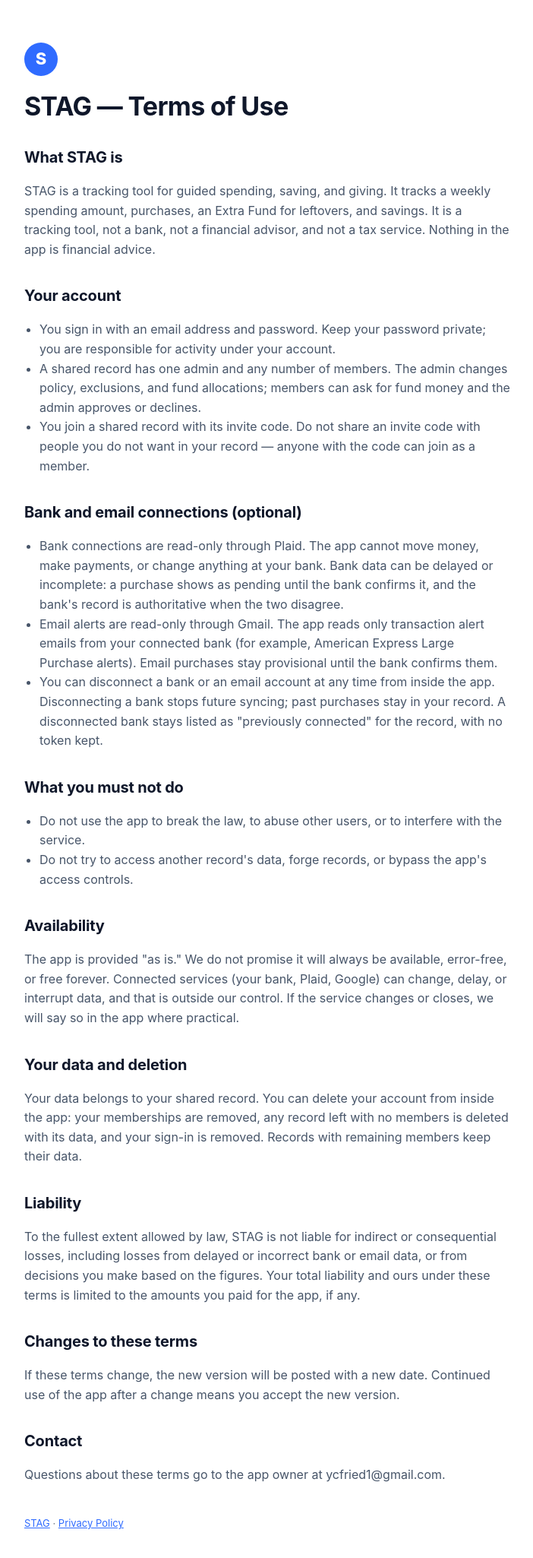
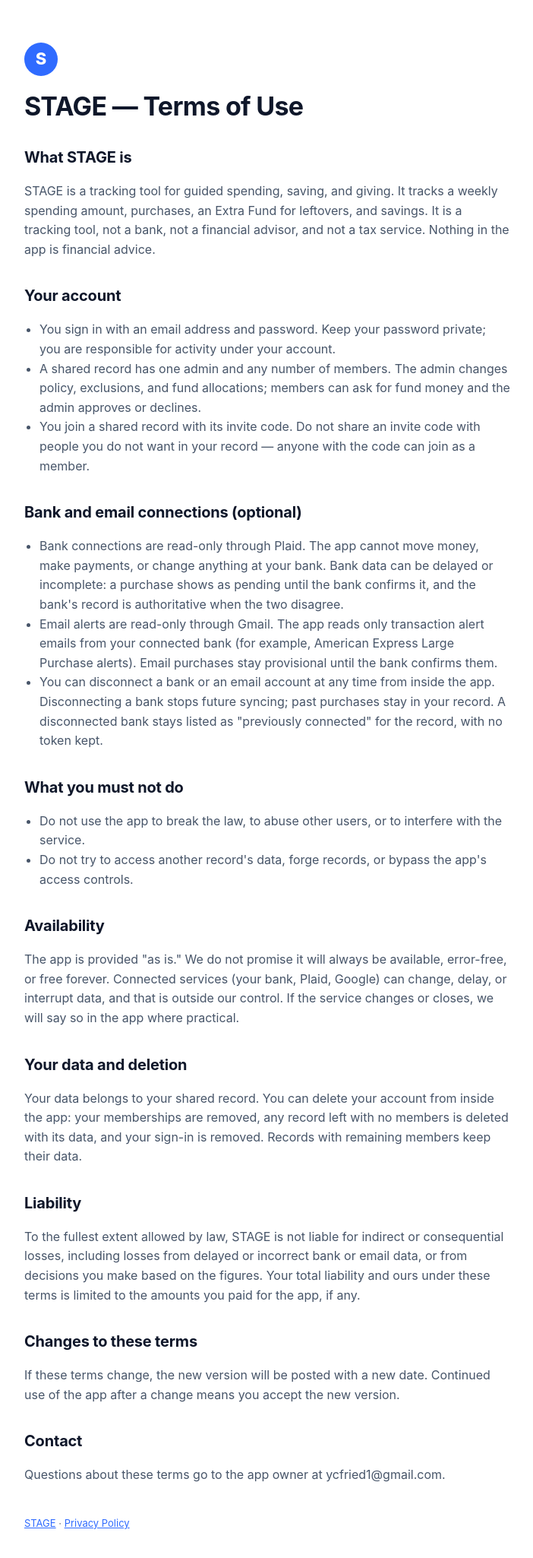
Before and after one commit to ycfried/Budget, a plain HTML site: page terms.html in a window 1280 px wide. Shown: the whole page at 76% size, without its empty margins (288-990 px from the left). Drawn offline with Linux system fonts and the light colour scheme.

Commit message:
Rename STAG to STAGE (docs + web wordmark)
- docs/privacy.md, docs/terms.md: STAG -> STAGE throughout
- privacy.html, terms.html: regenerated from the updated markdown
  (same pattern as PR #96); no draft banner, contact unchanged
- live.html: wordmark lockup lines only (topbar, loading-mark,
  auth-brand x2) — logo + TAGE; live.js and all other web files untouched
- APP_STORE_LAUNCH.md: STAGE throughout; listing name STAGE with
  fallback 'STAGE: Spend, Track, Give'; review notes say STAGE;
  subtitle unchanged (open owner decision); test code XPKVGJ and
  test household 'Simcha House!' unchanged

```diff
--- a/terms.html
+++ b/terms.html
@@ -4,7 +4,7 @@
 <meta charset="utf-8">
 <meta name="viewport" content="width=device-width, initial-scale=1, viewport-fit=cover">
 <meta name="theme-color" content="#ffffff">
-<title>STAG — Terms of Use</title>
+<title>STAGE — Terms of Use</title>
 <link rel="icon" href="icon.svg" type="image/svg+xml">
 <style>
   body { margin: 0; font-family: -apple-system, BlinkMacSystemFont, "Helvetica Neue", Helvetica, Arial, sans-serif; background: #fff; color: #0f172a; line-height: 1.6; }
@@ -21,10 +21,10 @@
 <body>
 <main>
   <div class="mark" aria-hidden="true">S</div>
-  <h1>STAG — Terms of Use</h1>
+  <h1>STAGE — Terms of Use</h1>
 
-  <h2>What STAG is</h2>
-  <p>STAG is a tracking tool for guided spending, saving, and giving. It tracks a weekly spending amount, purchases, an Extra Fund for leftovers, and savings. It is a tracking tool, not a bank, not a financial advisor, and not a tax service. Nothing in the app is financial advice.</p>
+  <h2>What STAGE is</h2>
+  <p>STAGE is a tracking tool for guided spending, saving, and giving. It tracks a weekly spending amount, purchases, an Extra Fund for leftovers, and savings. It is a tracking tool, not a bank, not a financial advisor, and not a tax service. Nothing in the app is financial advice.</p>
 
   <h2>Your account</h2>
   <ul>
@@ -53,7 +53,7 @@
   <p>Your data belongs to your shared record. You can delete your account from inside the app: your memberships are removed, any record left with no members is deleted with its data, and your sign-in is removed. Records with remaining members keep their data.</p>
 
   <h2>Liability</h2>
-  <p>To the fullest extent allowed by law, STAG is not liable for indirect or consequential losses, including losses from delayed or incorrect bank or email data, or from decisions you make based on the figures. Your total liability and ours under these terms is limited to the amounts you paid for the app, if any.</p>
+  <p>To the fullest extent allowed by law, STAGE is not liable for indirect or consequential losses, including losses from delayed or incorrect bank or email data, or from decisions you make based on the figures. Your total liability and ours under these terms is limited to the amounts you paid for the app, if any.</p>
 
   <h2>Changes to these terms</h2>
   <p>If these terms change, the new version will be posted with a new date. Continued use of the app after a change means you accept the new version.</p>
@@ -61,7 +61,7 @@
   <h2>Contact</h2>
   <p>Questions about these terms go to the app owner at ycfried1@gmail.com.</p>
 
-  <p class="foot"><a href="index.html">STAG</a> · <a href="privacy.html">Privacy Policy</a></p>
+  <p class="foot"><a href="index.html">STAGE</a> · <a href="privacy.html">Privacy Policy</a></p>
 </main>
 </body>
 </html>
```
Also changed, not shown: live.html (+4 -4 lines), privacy.html (+5 -5 lines), 3 other files.
